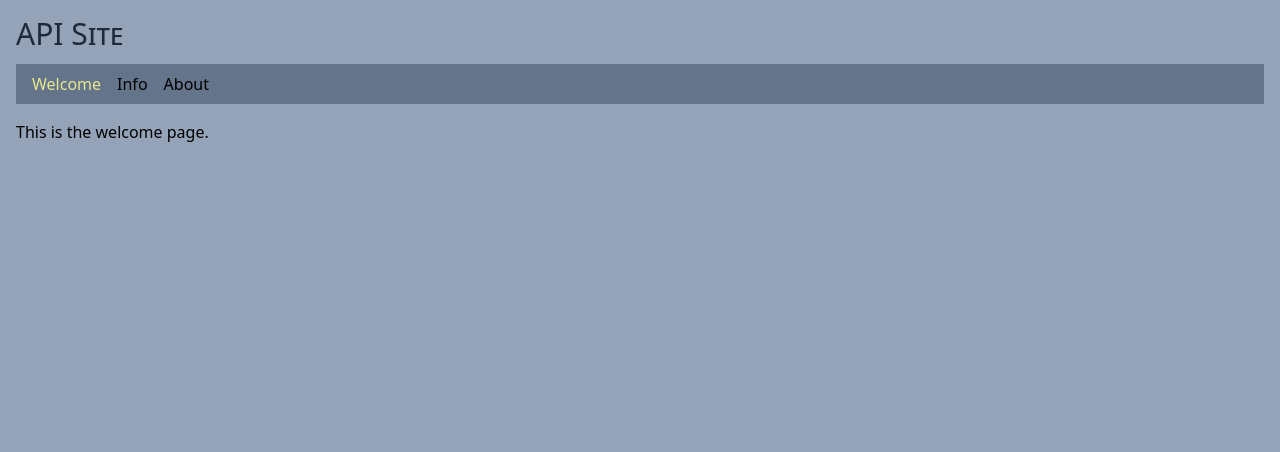
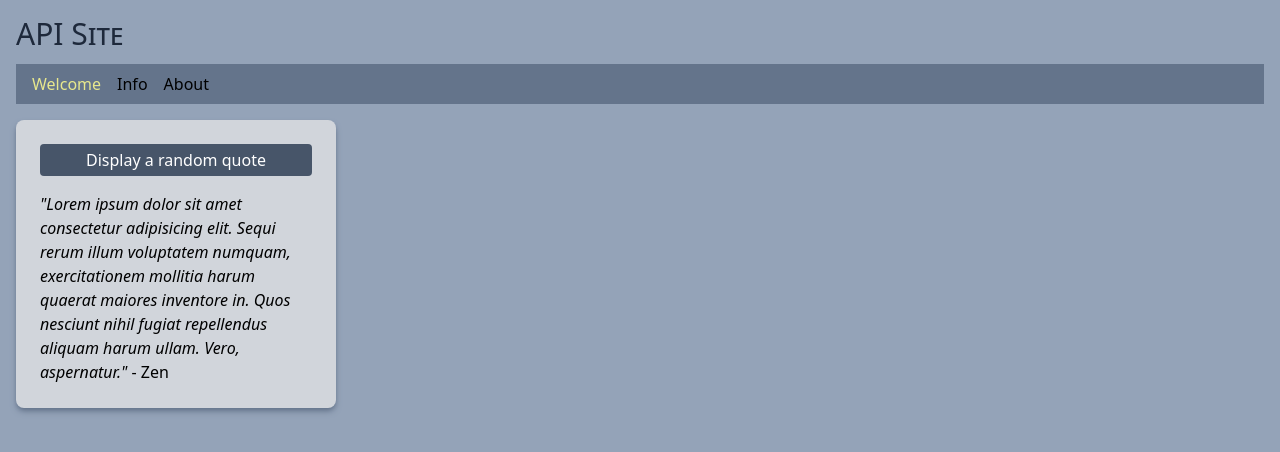
Before and after one commit to edwardtanguay/et781-react-apis, a React (Vite) app: page /welcome in a window 1280 px wide. Shown: the top 452 px of the page. Built offline with nearby package versions, Linux system fonts and the light colour scheme.

Commit message:
show component

```diff
--- /dev/null
+++ b/src/components/ApiZenQuote.tsx
@@ -0,0 +1,14 @@
+/* eslint-disable @typescript-eslint/no-unused-vars */
+import { useState } from "react"
+
+export const ApiZenQuote = () => {
+	const [quote, setQuote] = useState('Lorem ipsum dolor sit amet consectetur adipisicing elit. Sequi rerum illum voluptatem numquam, exercitationem mollitia harum quaerat maiores inventore in. Quos nesciunt nihil fugiat repellendus aliquam harum ullam. Vero, aspernatur.');
+	const [author, setAuthor] = useState('Zen');
+
+	return (
+		<div className="bg-gray-300 p-6 rounded-lg w-[20rem] flex flex-col gap-4 shadow-md shadow-slate-500">
+			<button>Display a random quote</button>
+			<p><span className="italic">"{quote}"</span> - {author}</p>
+		</div>
+	)
+}
--- a/src/index.scss
+++ b/src/index.scss
@@ -6,6 +6,10 @@
 	h1 {
 		font-variant: small-caps;
 	}
+
+	button {
+		@apply rounded bg-slate-600 hover:opacity-80 py-1 px-3 text-white;
+	}
 }
 
 a.active {
--- a/src/pages/PageWelcome.tsx
+++ b/src/pages/PageWelcome.tsx
@@ -1,5 +1,9 @@
+import { ApiZenQuote } from "../components/ApiZenQuote"
+
 export const PageWelcome = () => {
 	return (
-		<p>This is the welcome page.</p>
+		<div className="flex gap-4 flex-wrap">
+		<ApiZenQuote/>
+		</div>
 	)
 }
```
